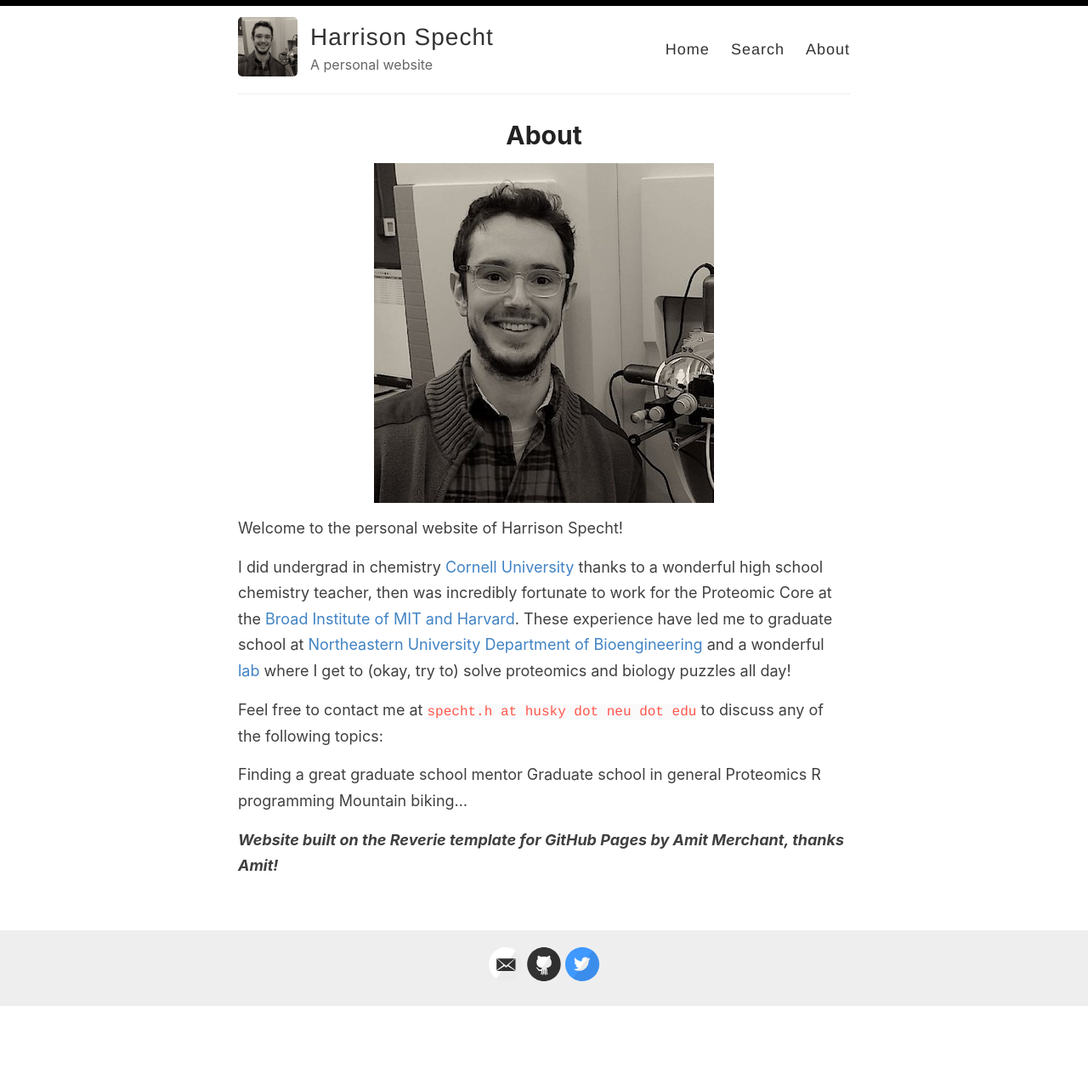
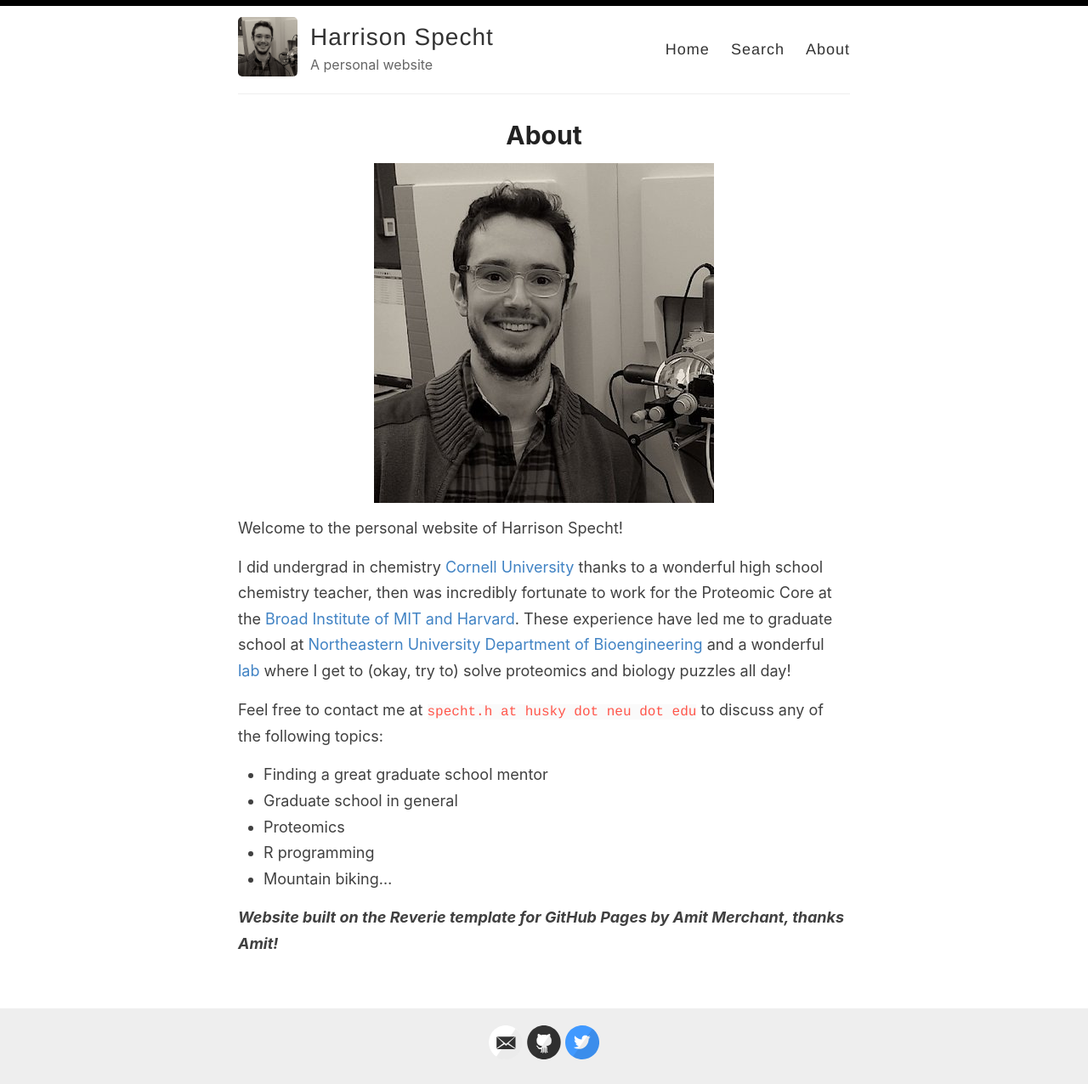
Before and after one commit to hspekt/site, a Jekyll site: the page built from _pages/about.md, in a window 1280 px wide. Shown: the whole page at 85% size. Built offline with Jekyll 4.4.1, drawn with Linux system fonts in a browser that asks for light colours; before the commit the page ends 1184 px from its top, so only the background shows below that.

```diff
--- a/_pages/about.md
+++ b/_pages/about.md
@@ -12,11 +12,11 @@ I did undergrad in chemistry [Cornell University](http://www.cornell.edu) thanks
 
 Feel free to contact me at `specht.h at husky dot neu dot edu` to discuss any of the following topics:
 
-Finding a great graduate school mentor
-Graduate school in general
-Proteomics
-R programming
-Mountain biking...
+  - Finding a great graduate school mentor
+  - Graduate school in general
+  - Proteomics
+  - R programming
+  - Mountain biking...
 
 
 **_Website built on the Reverie template for GitHub Pages by Amit Merchant, thanks Amit!_**
```
